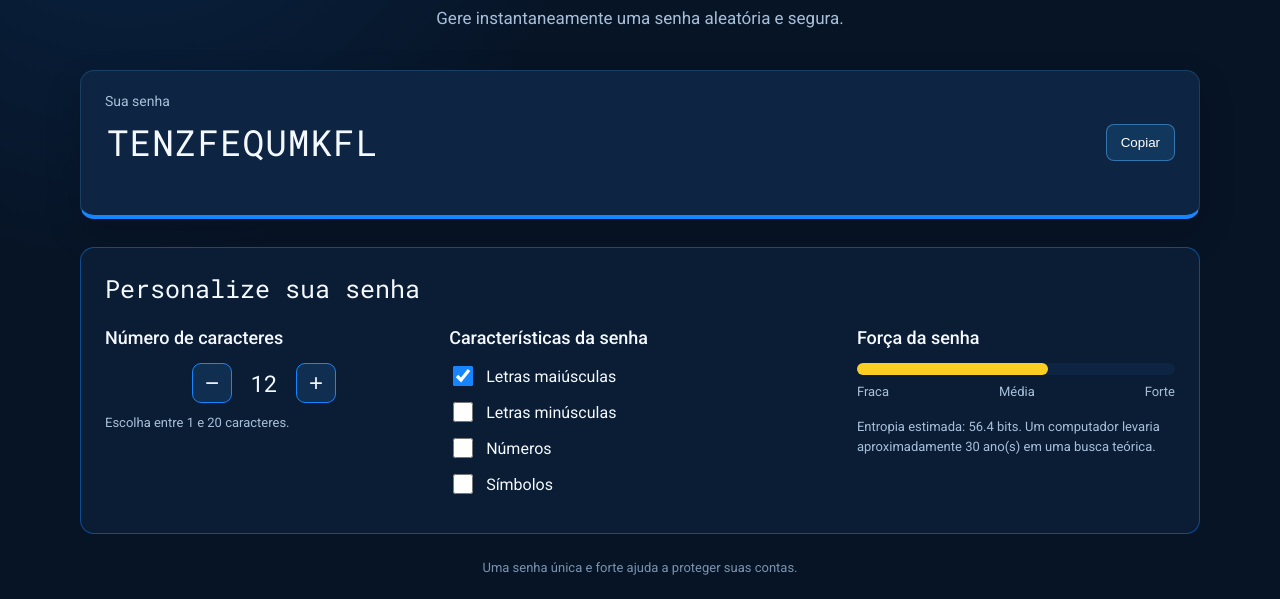
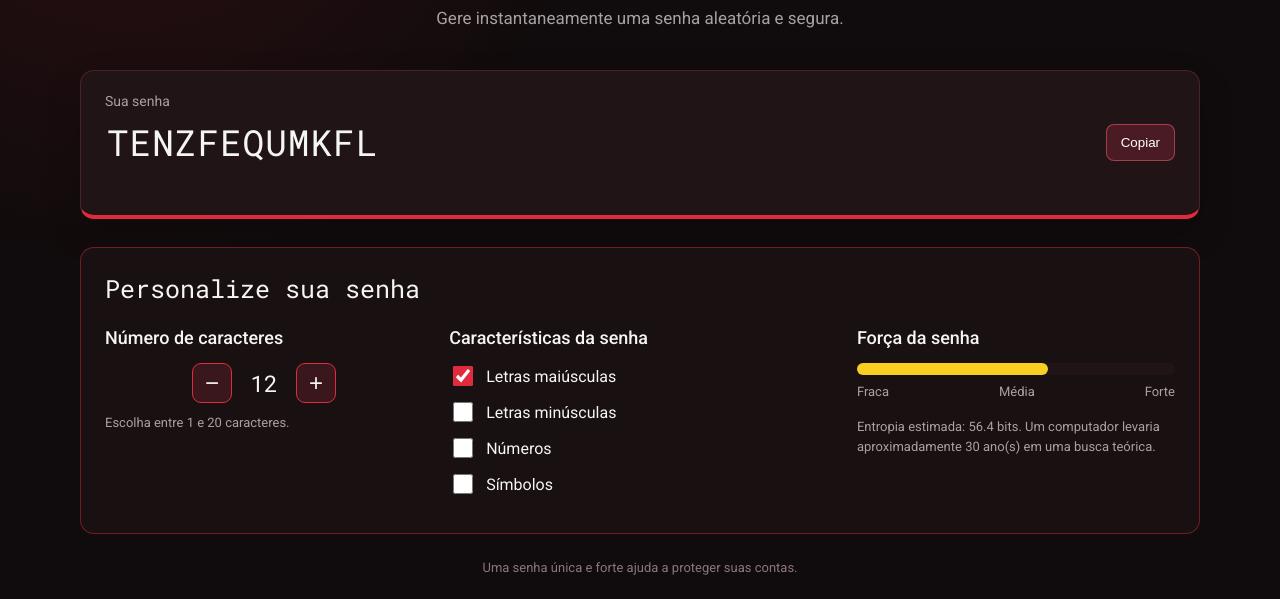
Before and after one commit to eduardosantanaguilherme-bit/utilizando-matematica-para-programar-senhas-seguras-guilhermeeduardo-3b, a plain HTML site: page index.html in a window 1280 px wide. Shown: the part 212-811 px from the top of the page. Drawn offline with Linux system fonts and the light colour scheme.

Commit message:
style.css

```diff
--- a/style.css
+++ b/style.css
@@ -1,102 +1,327 @@
+
 @import url('https://fonts.googleapis.com/css2?family=Roboto:wght@400;500;700&family=Roboto+Mono:wght@400;500&display=swap');
 
 :root {
-    --branco: #f4f8ff;
-    --cor-de-fundo: #071426;
-    --fundo-senha: #0d2542;
-    --fundo-texto: #0a1d34;
-    --borda: #1685ff;
-    --azul-claro: #54b4ff;
+    --branco: #f5f5f5;
+    --cor-de-fundo: #100b0c;
+    --fundo-senha: #211416;
+    --fundo-texto: #191011;
+    --borda: #e02b3d;
+    --azul-claro: #ff6573;
     --roboto: 'Roboto', sans-serif;
     --roboto-mono: 'Roboto Mono', monospace;
-    --muted: #a8bfd9;
+    --muted: #a8a0a1;
     --vermelho: #e71b32;
     --amarelo: #facf22;
     --verde: #00d889;
 }
 
-* { box-sizing: border-box; font-weight: 400; }
+* {
+    box-sizing: border-box;
+    font-weight: 400;
+}
 
 body {
     min-height: 100vh;
     margin: 0;
     color: var(--branco);
     background:
-        radial-gradient(circle at 10% 0%, rgba(22, 133, 255, .15), transparent 30rem),
+        radial-gradient(circle at 10% 0%, rgba(224, 43, 61, .14), transparent 30rem),
         var(--cor-de-fundo);
     font-family: var(--roboto);
 }
 
-.conteudo { max-width: 1120px; width: min(92%, 1120px); margin: 0 auto; padding: 40px 0 24px; }
+.conteudo {
+    max-width: 1120px;
+    width: min(92%, 1120px);
+    margin: 0 auto;
+    padding: 40px 0 24px;
+}
 
-.conteudo-titulo { text-align: center; margin: 24px 0 42px; }
-.icone-cadeado { width: 64px; height: 64px; margin: 0 auto 14px; color: var(--azul-claro); }
-.icone-cadeado svg { width: 100%; height: 100%; }
-.titulo-principal { font-family: var(--roboto-mono); font-size: clamp(28px, 4vw, 38px); margin: 0 0 12px; }
-.titulo-secundario { font-size: 17px; color: var(--muted); margin: 0; }
+.conteudo-titulo {
+    text-align: center;
+    margin: 24px 0 42px;
+}
+
+.icone-cadeado {
+    width: 64px;
+    height: 64px;
+    margin: 0 auto 14px;
+    color: var(--azul-claro);
+}
+
+.icone-cadeado svg {
+    width: 100%;
+    height: 100%;
+}
+
+.titulo-principal {
+    font-family: var(--roboto-mono);
+    font-size: clamp(28px, 4vw, 38px);
+    margin: 0 0 12px;
+}
+
+.titulo-secundario {
+    font-size: 17px;
+    color: var(--muted);
+    margin: 0;
+}
 
 .conteudo-senha {
-    margin-top: 32px; background: var(--fundo-senha); padding: 22px 24px;
-    border: 1px solid rgba(84,180,255,.18); border-bottom: 4px solid var(--borda);
-    border-radius: 14px; box-shadow: 0 14px 35px rgba(0,0,0,.18);
+    margin-top: 32px;
+    background: var(--fundo-senha);
+    padding: 22px 24px;
+    border: 1px solid rgba(255, 101, 115, .18);
+    border-bottom: 4px solid var(--borda);
+    border-radius: 14px;
+    box-shadow: 0 14px 35px rgba(0, 0, 0, .18);
 }
-.conteudo-senha label { display: block; color: var(--muted); font-size: 14px; margin-bottom: 8px; }
-.campo-senha-wrap { display: flex; align-items: center; gap: 12px; }
+
+.conteudo-senha label {
+    display: block;
+    color: var(--muted);
+    font-size: 14px;
+    margin-bottom: 8px;
+}
+
+.campo-senha-wrap {
+    display: flex;
+    align-items: center;
+    gap: 12px;
+}
+
 #campo-senha {
-    background: transparent; border: none; color: var(--branco); font-family: var(--roboto-mono);
-    font-size: clamp(22px, 3.4vw, 36px); width: 100%; min-width: 0; letter-spacing: 1px;
+    background: transparent;
+    border: none;
+    color: var(--branco);
+    font-family: var(--roboto-mono);
+    font-size: clamp(22px, 3.4vw, 36px);
+    width: 100%;
+    min-width: 0;
+    letter-spacing: 1px;
 }
-#campo-senha:focus { outline: none; }
+
+#campo-senha:focus {
+    outline: none;
+}
+
 .botao-copiar {
-    border: 1px solid rgba(84,180,255,.5); border-radius: 8px; background: #12375d; color: white;
-    padding: 10px 14px; cursor: pointer; transition: .2s; font-weight: 500;
+    border: 1px solid rgba(255, 101, 115, .5);
+    border-radius: 8px;
+    background: #4a1b22;
+    color: white;
+    padding: 10px 14px;
+    cursor: pointer;
+    transition: .2s;
+    font-weight: 500;
 }
-.botao-copiar:hover { background: #1a4e80; }
-.mensagem-copia { min-height: 18px; margin: 8px 0 0; color: var(--verde); font-size: 13px; }
+
+.botao-copiar:hover {
+    background: #69232d;
+}
+
+.mensagem-copia {
+    min-height: 18px;
+    margin: 8px 0 0;
+    color: var(--verde);
+    font-size: 13px;
+}
 
 .parametro {
-    background: var(--fundo-texto); border: 1px solid rgba(22,133,255,.45);
-    margin-top: 28px; padding: 24px; border-radius: 14px;
+    background: var(--fundo-texto);
+    border: 1px solid rgba(224, 43, 61, .45);
+    margin-top: 28px;
+    padding: 24px;
+    border-radius: 14px;
 }
-.parametro-titulo { font-family: var(--roboto-mono); font-size: 25px; margin: 0 0 22px; }
-.parametro-coluna__senha { display: flex; flex-direction: column; gap: 28px; }
-.parametro-senha { width: 100%; min-width: 0; }
-.parametro-senha__titulo { font-size: 18px; margin: 0 0 15px; font-weight: 500; }
-.parametro-senha-botoes { display: flex; align-items: center; justify-content: flex-start; gap: 18px; }
+
+.parametro-titulo {
+    font-family: var(--roboto-mono);
+    font-size: 25px;
+    margin: 0 0 22px;
+}
+
+.parametro-coluna__senha {
+    display: flex;
+    flex-direction: column;
+    gap: 28px;
+}
+
+.parametro-senha {
+    width: 100%;
+    min-width: 0;
+}
+
+.parametro-senha__titulo {
+    font-size: 18px;
+    margin: 0 0 15px;
+    font-weight: 500;
+}
+
+.parametro-senha-botoes {
+    display: flex;
+    align-items: center;
+    justify-content: flex-start;
+    gap: 18px;
+}
+
 .parametro-senha__botao {
-    width: 40px; height: 40px; border-radius: 9px; border: 1px solid var(--borda);
-    background: #102e50; color: var(--branco); font-size: 24px; cursor: pointer; transition: .2s;
+    width: 40px;
+    height: 40px;
+    border-radius: 9px;
+    border: 1px solid var(--borda);
+    background: #3a171c;
+    color: var(--branco);
+    font-size: 24px;
+    cursor: pointer;
+    transition: .2s;
 }
-.parametro-senha__botao:hover { background: #164b7b; transform: translateY(-1px); }
-.parametro-senha__texto { font-family: var(--roboto-mono); font-size: 23px; margin: 0; min-width: 28px; text-align: center; }
-.ajuda { color: var(--muted); font-size: 13px; margin: 12px 0 0; }
 
-.parametro-senha-checkbox { display: flex; align-items: center; gap: 10px; margin: 10px 0; }
-label { font-size: 16px; cursor: pointer; }
-.checkbox { width: 20px; height: 20px; accent-color: var(--borda); cursor: pointer; flex-shrink: 0; }
+.parametro-senha__botao:hover {
+    background: #5b2028;
+    transform: translateY(-1px);
+}
 
-.barra { background-color: var(--fundo-senha); height: 12px; width: 100%; border-radius: 99px; overflow: hidden; }
-.forca { height: 12px; position: relative; bottom: 12px; border-radius: 99px; transition: width .25s ease, background-color .25s ease; }
-.fraca { width: 25%; background-color: var(--vermelho); }
-.media { width: 60%; background-color: var(--amarelo); }
-.forte { width: 100%; background-color: var(--verde); }
-.parametro-senha-textos { display: flex; justify-content: space-between; color: var(--muted); font-size: 13px; margin-top: -3px; }
-.parametro-senha-textos p { margin: 0; }
-.entropia { color: var(--muted); font-size: 13px; line-height: 1.5; margin-top: 18px; min-height: 40px; }
-footer { text-align: center; color: #7892af; font-size: 13px; margin: 26px 0 0; }
+.parametro-senha__texto {
+    font-family: var(--roboto-mono);
+    font-size: 23px;
+    margin: 0;
+    min-width: 28px;
+    text-align: center;
+}
 
-button:focus-visible, input:focus-visible, label:focus-visible { outline: 2px solid var(--azul-claro); outline-offset: 3px; }
+.ajuda {
+    color: var(--muted);
+    font-size: 13px;
+    margin: 12px 0 0;
+}
+
+.parametro-senha-checkbox {
+    display: flex;
+    align-items: center;
+    gap: 10px;
+    margin: 10px 0;
+}
+
+label {
+    font-size: 16px;
+    cursor: pointer;
+}
+
+.checkbox {
+    width: 20px;
+    height: 20px;
+    accent-color: var(--borda);
+    cursor: pointer;
+    flex-shrink: 0;
+}
+
+.barra {
+    background-color: var(--fundo-senha);
+    height: 12px;
+    width: 100%;
+    border-radius: 99px;
+    overflow: hidden;
+}
+
+.forca {
+    height: 12px;
+    position: relative;
+    bottom: 12px;
+    border-radius: 99px;
+    transition: width .25s ease, background-color .25s ease;
+}
+
+.fraca {
+    width: 25%;
+    background-color: var(--vermelho);
+}
+
+.media {
+    width: 60%;
+    background-color: var(--amarelo);
+}
+
+.forte {
+    width: 100%;
+    background-color: var(--verde);
+}
+
+.parametro-senha-textos {
+    display: flex;
+    justify-content: space-between;
+    color: var(--muted);
+    font-size: 13px;
+    margin-top: -3px;
+}
+
+.parametro-senha-textos p {
+    margin: 0;
+}
+
+.entropia {
+    color: var(--muted);
+    font-size: 13px;
+    line-height: 1.5;
+    margin-top: 18px;
+    min-height: 40px;
+}
+
+footer {
+    text-align: center;
+    color: #8b777a;
+    font-size: 13px;
+    margin: 26px 0 0;
+}
+
+button:focus-visible,
+input:focus-visible,
+label:focus-visible {
+    outline: 2px solid var(--azul-claro);
+    outline-offset: 3px;
+}
 
 @media screen and (min-width: 768px) {
-    .conteudo { padding-top: 56px; }
-    .parametro-coluna__senha { flex-direction: row; align-items: flex-start; gap: 26px; }
-    .parametro-senha { flex: 1; width: 33.333%; }
-    .parametro-caracteristicas { flex: 1.2; }
-    .parametro-forca { flex: 1; }
-    .parametro-senha-botoes { justify-content: center; }
+    .conteudo {
+        padding-top: 56px;
+    }
+
+    .parametro-coluna__senha {
+        flex-direction: row;
+        align-items: flex-start;
+        gap: 26px;
+    }
+
+    .parametro-senha {
+        flex: 1;
+        width: 33.333%;
+    }
+
+    .parametro-caracteristicas {
+        flex: 1.2;
+    }
+
+    .parametro-forca {
+        flex: 1;
+    }
+
+    .parametro-senha-botoes {
+        justify-content: center;
+    }
 }
+
 @media screen and (max-width: 480px) {
-    .conteudo-senha, .parametro { padding: 18px; }
-    .campo-senha-wrap { align-items: stretch; flex-direction: column; }
-    .botao-copiar { align-self: flex-start; }
+    .conteudo-senha,
+    .parametro {
+        padding: 18px;
+    }
+
+    .campo-senha-wrap {
+        align-items: stretch;
+        flex-direction: column;
+    }
+
+    .botao-copiar {
+        align-self: flex-start;
+    }
 }
```
